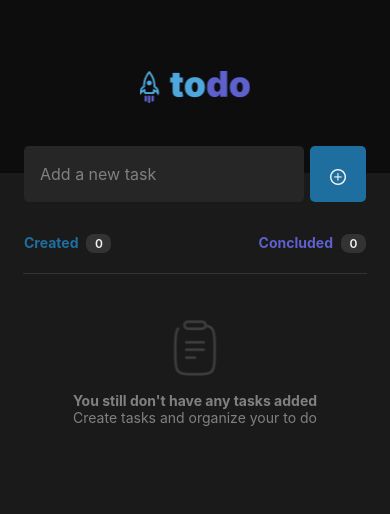
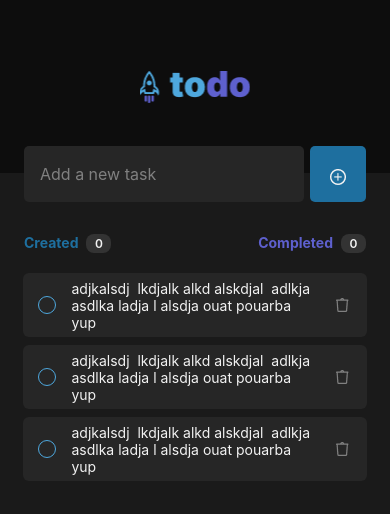
Before and after one commit to duckbox72/rn-todo-list, a React Native app: screen / in a window 390 px wide. Shown: the top 514 px of the page. Built offline with nearby package versions, Linux system fonts and the light colour scheme.

Commit message:
task styling

```diff
--- a/src/components/task/index.tsx
+++ b/src/components/task/index.tsx
@@ -1,8 +1,33 @@
-import { Text } from 'react-native';
+import { Text, TouchableOpacity, View, Image } from 'react-native';
 
 
 import { styles } from "./styles";
 
 export function Task() {
-  <Text style={{color: 'blue'}}>ToDo List App</Text>
+
+  return(
+    <View style={styles.container}>
+      <View style={styles.completedButtonContainer}>
+        <TouchableOpacity
+          style={styles.completedButton}
+        />
+      </View>
+
+      <View style={styles.taskContainer}>
+        <Text style={styles.task}>
+          adjkalsdj  lkdjalk alkd
+           alskdjal  adlkja asdlka ladja l alsdja
+           ouat pouarba yup
+        </Text>
+      </View>
+
+      <View style={styles.deleteTaskContainer}>
+        <TouchableOpacity>
+          <Image
+            source={require('../../assets/Vector.png')}
+          />
+        </TouchableOpacity>
+      </View>
+    </View>
+  )
 }
--- a/src/components/task/styles.ts
+++ b/src/components/task/styles.ts
@@ -4,7 +4,46 @@ import theme from '../../global/styles/theme';
 
 export const styles = StyleSheet.create({
   container: {
-    flex: 1,
-    backgroundColor: theme.colors.danger,
+    width: '88%',
+    minHeight: 64,
+
+    borderRadius: 6,
+    marginBottom: 8,
+
+    flexDirection: 'row',
+    alignItems: 'center',
+    justifyContent: 'center',
+
+    backgroundColor: theme.colors.gray500,
   },
+  completedButtonContainer: {
+    width: '14%',
+    alignItems: 'center',
+    justifyContent: 'center',
+  },
+  completedButton: {
+    width: 18,
+    height: 18,
+    //backgroundColor: theme.colors.purple,
+
+    borderStyle: 'solid',
+    borderRadius: 50,
+    borderWidth: 1.5,
+    borderColor: theme.colors.blue,
+
+  },
+  taskContainer: {
+    width: '72%',
+  },
+  task: {
+    color: theme.colors.gray100,
+  },
+  deleteTaskContainer: {
+    width: '14%',
+    alignItems: 'center',
+    justifyContent: 'center',
+  },
+  deleteTask: {
+
+  }
 });
--- a/src/screens/Home/index.tsx
+++ b/src/screens/Home/index.tsx
@@ -59,8 +59,8 @@ export function Home() {
         </View>
 
         <View style={styles.counterContainer}>
-          <Text style={styles.counterConcludedText}>
-            Concluded
+          <Text style={styles.counterCompletedText}>
+            Completed
           </Text>
           <View style={styles.counterValueContainer}>
             <Text style={styles.counterValueText}>
@@ -70,7 +70,7 @@ export function Home() {
         </View>
       </View>
 
-      <View style={styles.listEmptyComponentContainer}>
+      {/* <View style={styles.listEmptyComponentContainer}>
           <Image
             style={styles.listEmptyImage}
             source={require('../../assets/Clipboard.png')}
@@ -81,7 +81,11 @@ export function Home() {
           <Text style={styles.listEmptyTextBottom}>
             Create tasks and organize your to do
           </Text>
-      </View>
+      </View> */}
+
+      <Task />
+      <Task />
+      <Task />
     </View>
   );
 }2
--- a/src/screens/Home/styles.ts
+++ b/src/screens/Home/styles.ts
@@ -79,7 +79,7 @@ export const styles = StyleSheet.create({
     color: theme.colors.blueDark,
     fontWeight: 'bold',
   },
-  counterConcludedText: {
+  counterCompletedText: {
     color: theme.colors.purpleDark,
     fontWeight: 'bold',
   },
```
Also changed, not shown: src/assets/Vector.png (added).
